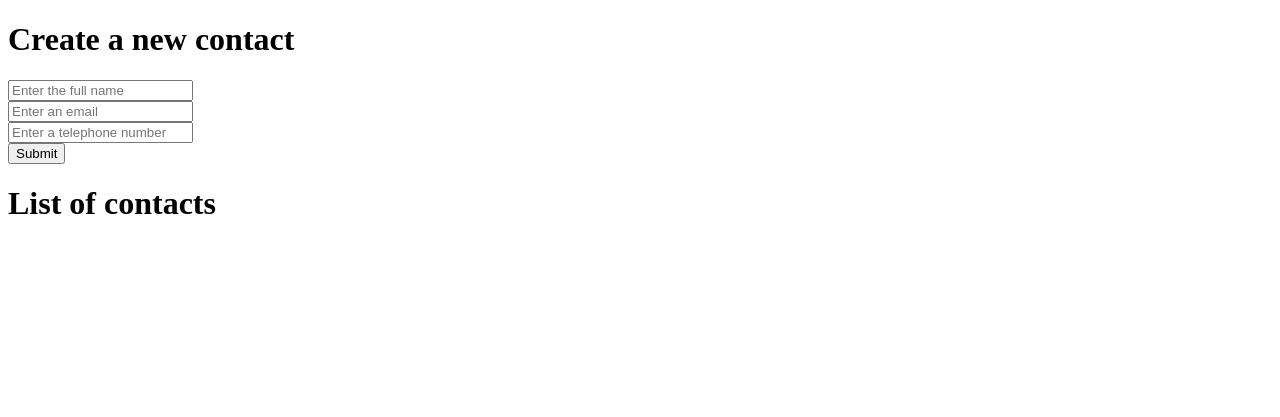
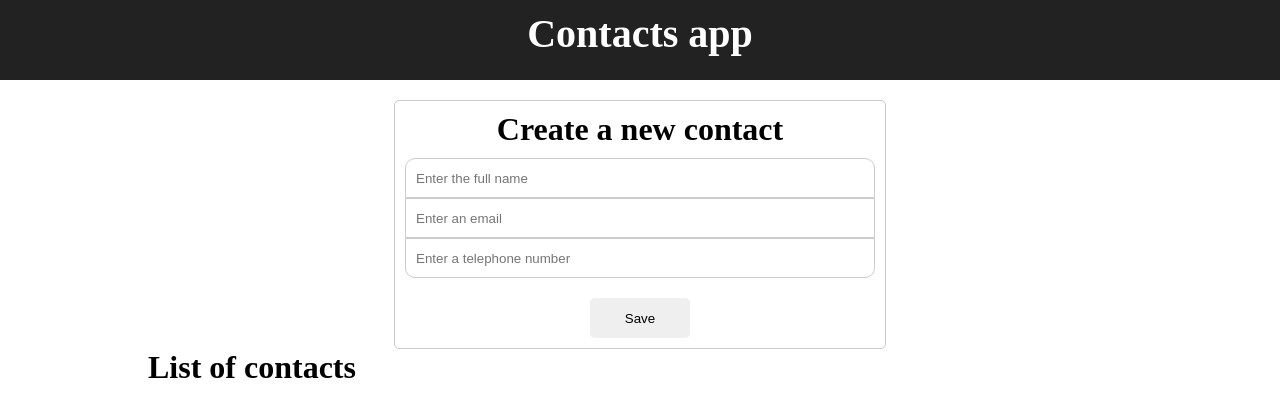
Before and after one commit to JorgeGarcia20/contacts_app, a Flask app: page / in a window 1280 px wide. Shown: the top 417 px of the page. Run offline with Flask 2, Linux system fonts and the light colour scheme.

Commit message:
Agregando estilos a la aplicacion

```diff
--- /dev/null
+++ b/static/css/index.css
@@ -0,0 +1,69 @@
+* {
+  padding: 0;
+  margin: 0;
+  box-sizing: border-box;
+}
+
+/*ESTILOS PARA base.html*/
+
+nav {
+  width: 100%;
+  height: 80px;
+  margin: 0 auto;
+  padding: 10px;
+  background-color: #222222;
+}
+
+#title {
+  font-size: 40px;
+  text-align: center;
+  color: #ffffff;
+}
+
+.container {
+  width: 80%;
+  height: auto;
+  padding: 20px;
+  margin: 0 auto;
+}
+
+/*ESTILOS PARA index.html*/
+
+#form {
+  width: 50%;
+  height: auto;
+  padding: 10px;
+  margin: 0px auto;
+  border: 1px solid #cccccc;
+  text-align: center;
+  border-radius: 5px;
+}
+
+.section-title {
+  margin-bottom: 10px;
+}
+
+input[type=text],
+input[type=email] {
+  width: 100%;
+  height: 40px;
+  padding: 10px;
+  border: 1px solid #cccccc;
+}
+
+#fullname {
+  border-radius: 10px 10px 0 0;
+}
+
+#phone {
+  border-radius: 0 0 10px 10px;
+}
+
+input[type=submit] {
+  width: 100px;
+  height: 40px;
+  padding: 10px;
+  margin-top: 20px;
+  border-radius: 5px;
+  border: none;
+}
--- a/templates/base.html
+++ b/templates/base.html
@@ -5,15 +5,22 @@
   <meta charset="UTF-8">
   <meta http-equiv="X-UA-Compatible" content="IE=edge">
   <meta name="viewport" content="width=device-width, initial-scale=1.0">
+  <link rel="stylesheet" href="{{url_for('static', filename='css/index.css')}}">
   <title>{% block title %} {% endblock %}</title>
 </head>
 
 <body>
-  <div>
+
+  <nav>
+    <h1 id="title">Contacts app</h1>
+  </nav>
+
+  <div class="container">
     {% block container %}
 
     {% endblock %}
   </div>
+
 </body>
 
 </html>
--- a/templates/index.html
+++ b/templates/index.html
@@ -3,27 +3,26 @@
 {% block title %} Contacts {% endblock %}
 
 {% block container %}
-<h1>Create a new contact</h1>
-<form action="/new" method="POST">
-  <input type="text" name="fullname" placeholder="Enter the full name"><br>
-  <input type="email" name="email" placeholder="Enter an email"><br>
-  <input type="text" name="phone" placeholder="Enter a telephone number"><br>
-  <input type="submit"><br>
-</form>
+<div id="form">
+  <h1 class="section-title">Create a new contact</h1>
+  <form action="/new" method="POST">
+    <input type="text" id="fullname" name="fullname" placeholder="Enter the full name" required><br>
+    <input type="email" id="email" name="email" placeholder="Enter an email" required><br>
+    <input type="text" id="phone" name="phone" placeholder="Enter a telephone number" required><br>
+    <input type="submit" value="Save"><br>
+  </form>
+</div>
 
-<div>
-  <h1>List of contacts</h1>
+<div id="contacts">
+  <h1 class="section-title">List of contacts</h1>
   {% for contact in contacts %}
-  <div>
-    <h4>{{contact.fullname}}</h4>
-    <a href="{{ url_for('contacts.update', id=contact.id) }}">Update</a>
-    <a href="{{ url_for('contacts.delete', id=contact.id) }}">Delete</a>
-    <p>{{contact.email}}</p>
-    <p>{{contact.phone}}</p>
+  <div class="contact">
+    <h4 class="name">{{contact.fullname}}</h4>
+    <a href="{{ url_for('contacts.update', id=contact.id) }}" class="btn btn-update">Update</a>
+    <a href="{{ url_for('contacts.delete', id=contact.id) }}" class="btn btn-delete">Delete</a>
+    <p class="email">{{contact.email}}</p>
+    <p class="phone">{{contact.phone}}</p>
   </div>
   {% endfor %}
 </div>
-
-
-
 {% endblock %}
```
